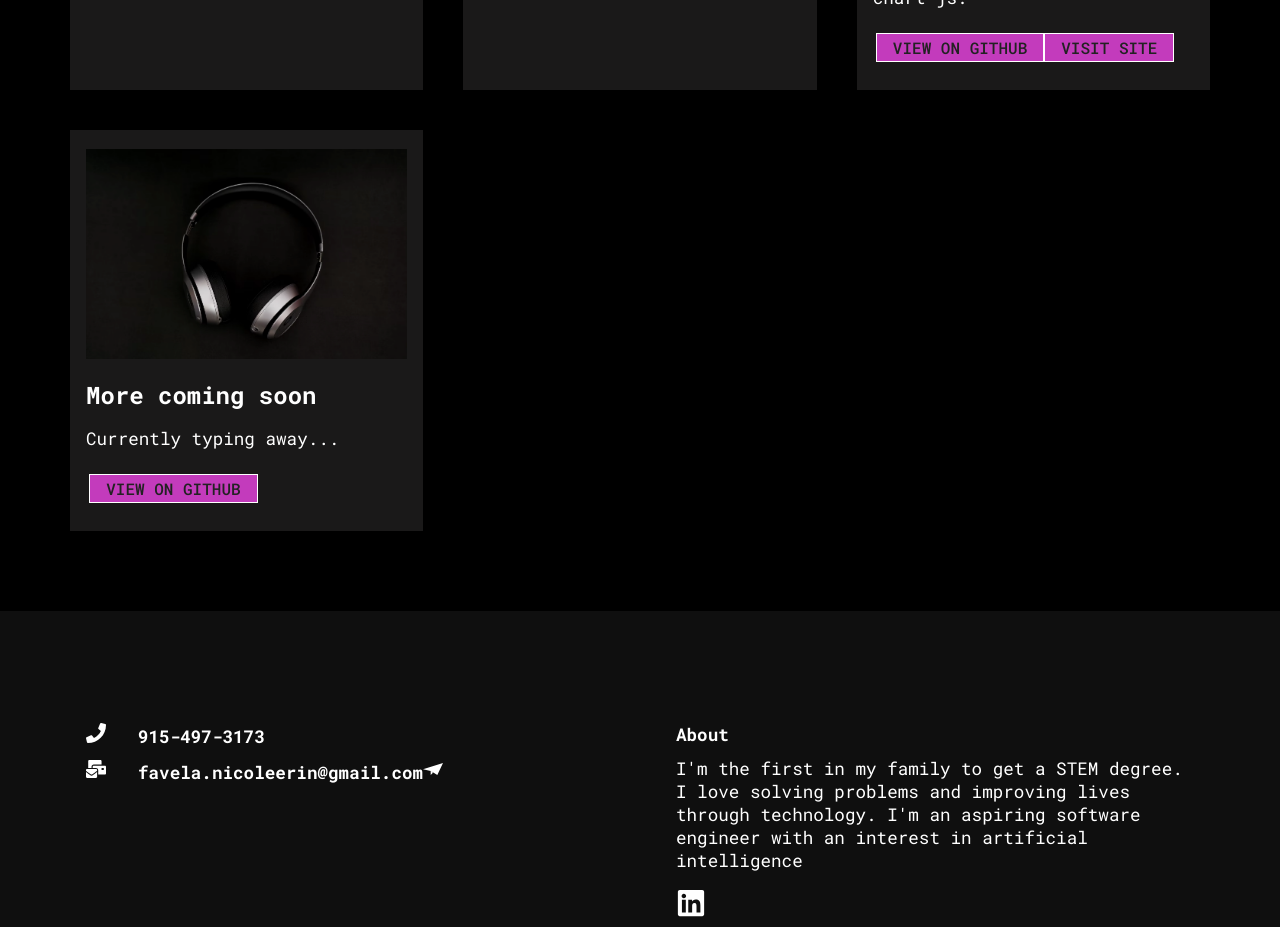
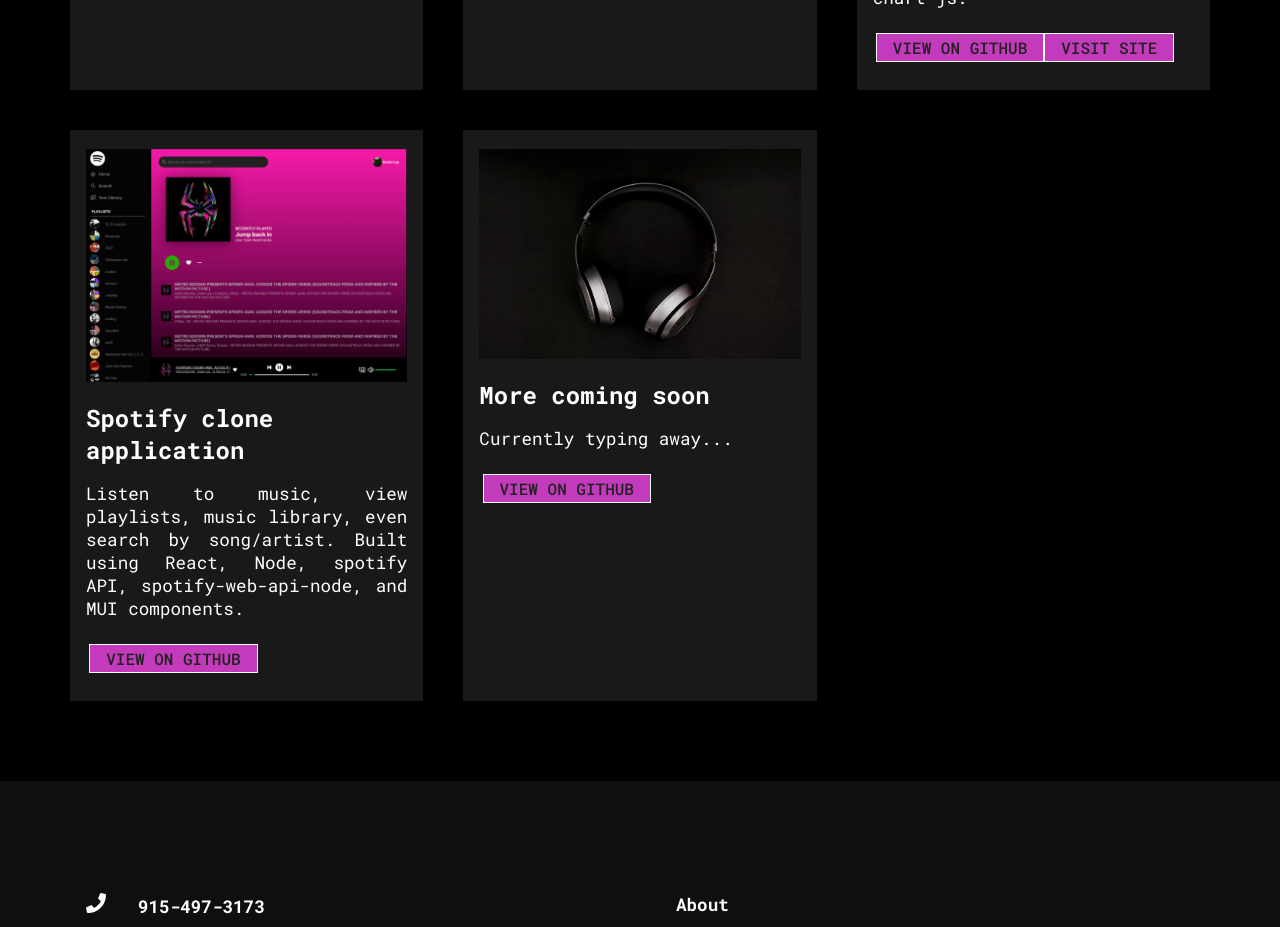
Before and after one commit to Nicole-favela/myportfolio, a React (Create React App) app: page /#/ in a window 1280 px wide. Shown: the part 1580-2507 px from the top of the page. Built offline with nearby package versions, Linux system fonts and the light colour scheme.

Commit message:
added spotify project

```diff
--- a/src/components/ProjectCardData.js
+++ b/src/components/ProjectCardData.js
@@ -4,6 +4,7 @@
 import finalyrproj from "../assets/final_yr_proj_map.png"
 import financeproj from "../assets/finance_tracker_proj.png"
 import tmpimg from "../assets/headphonespic.png"
+import spotify_clone_img1 from "../assets/spotify-proj-img1.png"
 const ProjectData = [
     {
         imgsrc: proj1,
@@ -27,6 +28,13 @@
         site: "https://expense-tracker-app-zhrg.onrender.com"
     },
     {
+        imgsrc: spotify_clone_img1,
+        title: "Spotify clone application",
+        text: "Listen to music, view playlists, music library, even search by song/artist. Built using React, Node, spotify API, spotify-web-api-node, and MUI components.",
+        view: "https://github.com/Nicole-favela/SpotifyClone",
+        site: " "
+    },
+    {
         imgsrc: tmpimg,
         title: "More coming soon",
         text: "Currently typing away...",
```
Also changed, not shown: src/assets/spotify-proj-img1.png (added), src/assets/spotify-proj-img2.png (added).
